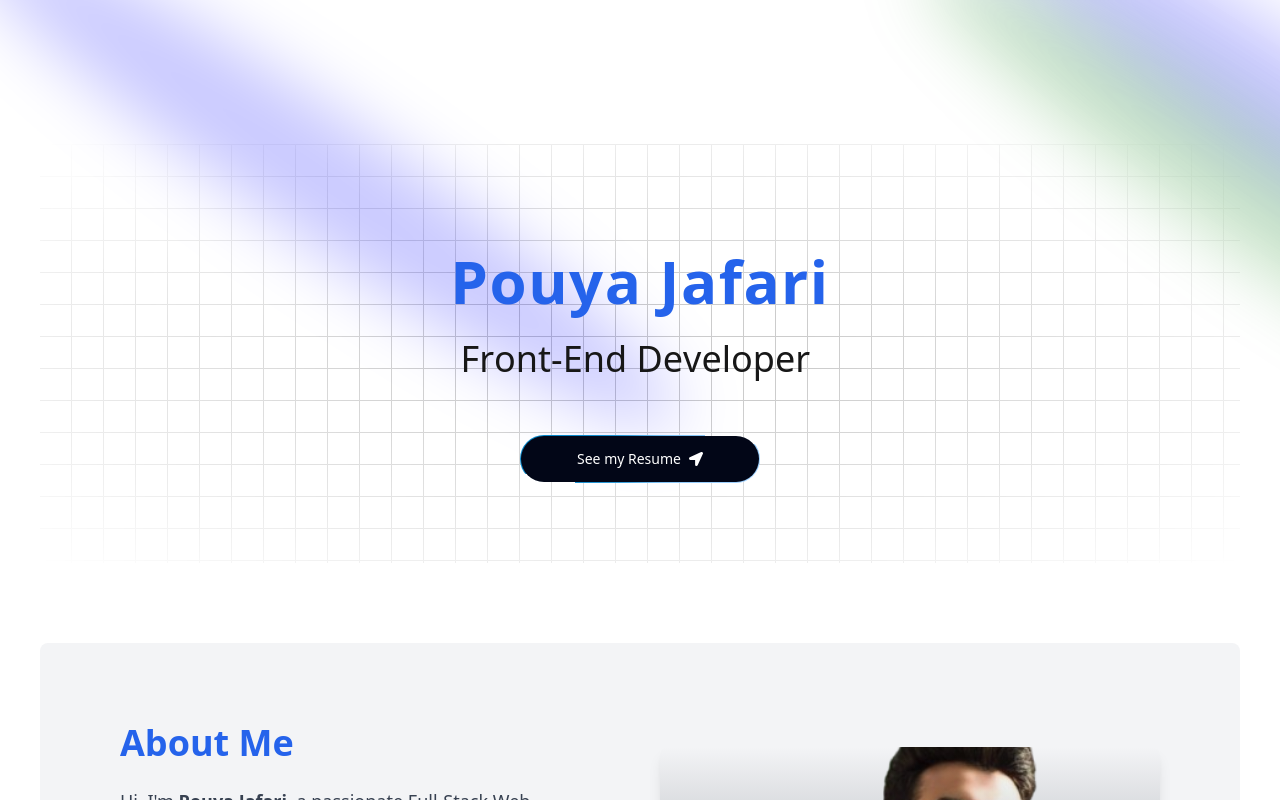
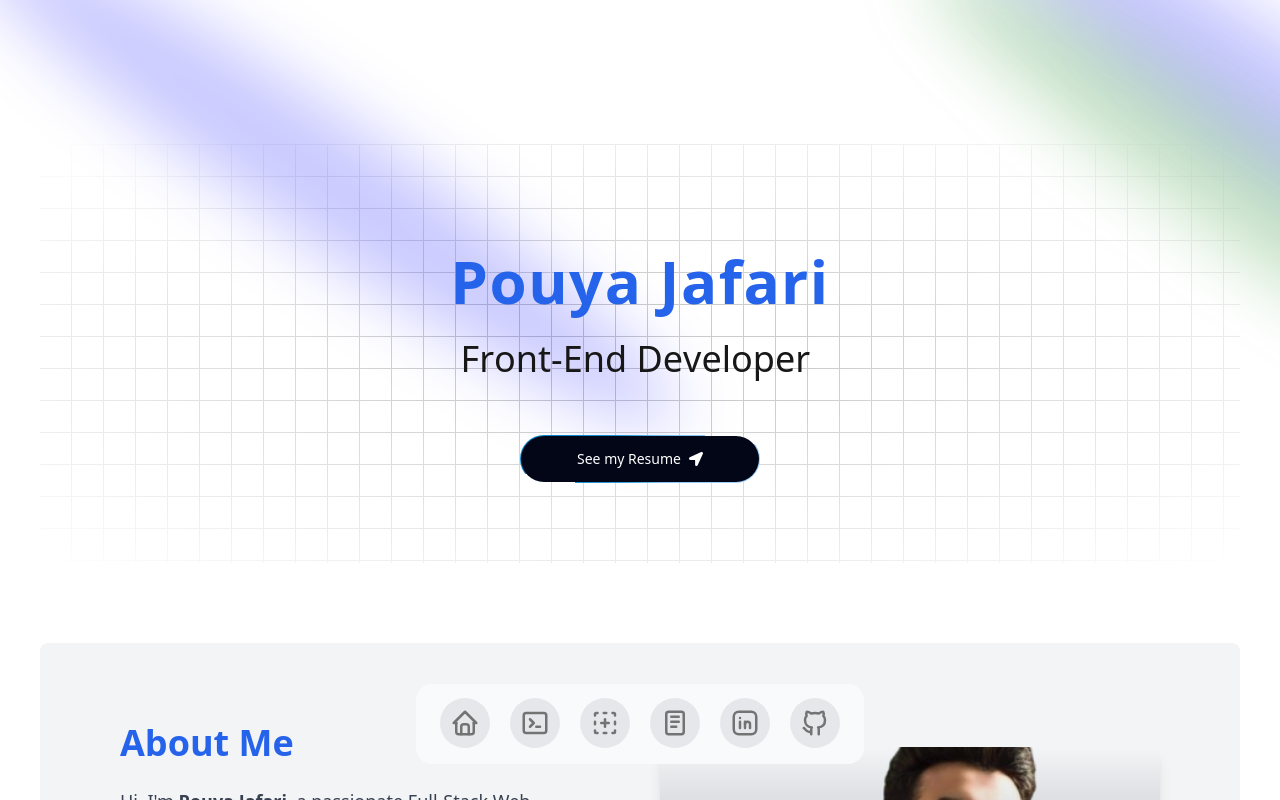
Before and after one commit to pouya-jafari/portfolio, a Next.js app: page / in a window 1280 px wide. Shown: the top 800 px of the page. Built offline with nearby package versions, Linux system fonts and the light colour scheme.

Commit message:
Created Floating Dock as navbar and added some styles to projects component

```diff
--- a/package.json
+++ b/package.json
@@ -9,6 +9,7 @@
     "lint": "next lint"
   },
   "dependencies": {
+    "@tabler/icons-react": "^3.22.0",
     "clsx": "^2.1.1",
     "framer-motion": "^11.11.17",
     "mini-svg-data-uri": "^1.4.4",
--- a/src/app/page.tsx
+++ b/src/app/page.tsx
@@ -3,6 +3,7 @@ import Contact from "@/components/Contact";
 import Hero from "@/components/Hero";
 import Projects from "@/components/Projects";
 import Skills from "@/components/Skills";
+import { FloatingDock } from "@/components/Dock";
 
 export default function Home() {
   return (
@@ -15,6 +16,7 @@ export default function Home() {
           <Projects />
           <Contact />
         </div>
+        <FloatingDock />
       </main>
     </div>
   );
--- /dev/null
+++ b/src/components/Dock.tsx
@@ -0,0 +1,63 @@
+import React from "react";
+import { FloatingDockComponent } from "@/components/ui/FloatingDock";
+import {
+  IconBrandGithub,
+  IconBrandLinkedin,
+  IconHome,
+  IconNewSection,
+  IconTerminal2,
+  IconNotes,
+} from "@tabler/icons-react";
+
+export function FloatingDock() {
+  const links = [
+    {
+      title: "Home",
+      icon: (
+        <IconHome className="h-full w-full text-neutral-500 dark:text-neutral-300" />
+      ),
+      href: "#home",
+    },
+
+    {
+      title: "Projects",
+      icon: (
+        <IconTerminal2 className="h-full w-full text-neutral-500 dark:text-neutral-300" />
+      ),
+      href: "#projects",
+    },
+    {
+      title: "Skills",
+      icon: (
+        <IconNewSection className="h-full w-full text-neutral-500 dark:text-neutral-300" />
+      ),
+      href: "#skills",
+    },
+    {
+      title: "Resume",
+      icon: (
+        <IconNotes className="h-full w-full text-neutral-500 dark:text-neutral-300" />
+      ),
+      href: "#",
+    },
+    {
+      title: "LinkedIn",
+      icon: (
+        <IconBrandLinkedin className="h-full w-full text-neutral-500 dark:text-neutral-300" />
+      ),
+      href: "https://www.linkedin.com/in/pouya-jafari/",
+    },
+    {
+      title: "GitHub",
+      icon: (
+        <IconBrandGithub className="h-full w-full text-neutral-500 dark:text-neutral-300" />
+      ),
+      href: "https://github.com/pouya-jafari/",
+    },
+  ];
+  return (
+    <div className="fixed bottom-6 right-6 z-100  max-sm:mb-20 md:bottom-4 md:right-1/2 md:transform md:translate-x-1/2">
+      <FloatingDockComponent mobileClassName="translate-y-20" items={links} />
+    </div>
+  );
+}
--- a/src/components/Projects.tsx
+++ b/src/components/Projects.tsx
@@ -24,6 +24,7 @@ type Project = {
   icons: { component: JSX.Element; color: string }[];
   github?: string;
   website?: string;
+  isWorking?: boolean;
 };
 
 const projects: Project[] = [
@@ -46,7 +47,7 @@ const projects: Project[] = [
     title: "Tanje Takeout Restaurant",
     image: tanjeImage,
     description:
-      "A visually appealing static website for a takeout restaurant, designed to display the menu, restaurant information, and customer testimonials. Built with React and Tailwind CSS for seamless responsiveness and fast load times.",
+      "A visually appealing static website for a takeout restaurant, designed to display the menu, restaurant information, and customer testimonials.",
     icons: [
       { component: <SiReact />, color: "#61DAFB" },
       { component: <SiTailwindcss />, color: "#06B6D4" },
@@ -60,7 +61,7 @@ const projects: Project[] = [
   {
     title: "Shamim Bakery",
     description:
-      "Still Working - A responsive e-commerce platform for a bakery with an integrated shopping cart, payment gateway, and product search functionality. Future features include order tracking, customer reviews, and personalized recommendations.",
+      "Still Working - A responsive e-commerce platform for a bakery with an integrated shopping cart, payment gateway, and product search functionality. ",
     icons: [
       { component: <SiReact />, color: "#61DAFB" },
       { component: <SiTailwindcss />, color: "#06B6D4" },
@@ -69,6 +70,7 @@ const projects: Project[] = [
     ],
     github: "https://github.com/pouya-jafari/ecommerce",
     website: "https://ecommerce-demo.com",
+    isWorking: true,
   },
   {
     title: "Chat App",
@@ -80,14 +82,24 @@ const projects: Project[] = [
     ],
     github: "https://github.com/pouya-jafari/new-project",
     website: "https://new-project.com",
+    isWorking: true,
   },
 ];
 
 const Projects = () => {
   const [showAll, setShowAll] = useState(false);
   const [activeProject, setActiveProject] = useState<number | null>(null);
+  const [modalOpen, setModalOpen] = useState(false);
+  const [modalContent, setModalContent] = useState<string>("");
 
   const handleToggle = () => setShowAll((prev) => !prev);
+
+  const handleProjectClick = (project: Project) => {
+    if (project.isWorking) {
+      setModalContent(`${project.title} is still under development!`);
+      setModalOpen(true);
+    }
+  };
 
   return (
     <div className="py-20 px-5" id="projects">
@@ -189,6 +201,7 @@ const Projects = () => {
                 transition={{ duration: 0.4 }}
                 className="relative group rounded-lg overflow-hidden shadow-lg bg-white dark:bg-gray-800"
               >
+                {project.image ? (
                   <motion.img
                     src={
                       typeof project.image === "string"
@@ -198,11 +211,21 @@ const Projects = () => {
                     alt={project.title}
                     className="w-full h-64 object-cover"
                   />
+                ) : (
+                  <div className="w-full h-64 bg-gradient-to-r from-blue-500 to-purple-500 flex items-center justify-center">
+                    <span className="text-5xl font-bold text-white">
+                      {project.title
+                        .split(" ")
+                        .map((word) => word[0])
+                        .join("")}
+                    </span>
+                  </div>
+                )}
                 <motion.div
                   initial={{ opacity: 0 }}
-                  animate={{ opacity: 1 }}
+                  whileHover={{ opacity: 1 }}
                   transition={{ duration: 0.3 }}
-                  className="absolute inset-0 bg-black bg-opacity-80 flex flex-col items-center justify-center text-white p-4 space-y-4"
+                  className="absolute inset-0 bg-black bg-opacity-80 flex flex-col items-center justify-center text-white p-4 space-y-4 opacity-0 group-hover:opacity-100"
                 >
                   <h3 className="text-xl font-semibold">{project.title}</h3>
                   <p className="text-sm text-gray-300">{project.description}</p>
--- /dev/null
+++ b/src/components/ui/FloatingDock.tsx
@@ -0,0 +1,200 @@
+"use client";
+import { cn } from "../../../lib/utils";
+import { IconLayoutNavbarCollapse } from "@tabler/icons-react";
+import {
+  AnimatePresence,
+  MotionValue,
+  motion,
+  useMotionValue,
+  useSpring,
+  useTransform,
+} from "framer-motion";
+import Link from "next/link";
+import { useRef, useState } from "react";
+
+export const FloatingDockComponent = ({
+  items,
+  desktopClassName,
+  mobileClassName,
+}: {
+  items: { title: string; icon: React.ReactNode; href: string }[];
+  desktopClassName?: string;
+  mobileClassName?: string;
+}) => {
+  return (
+    <>
+      <FloatingDockDesktop items={items} className={desktopClassName} />
+      <FloatingDockMobile items={items} className={mobileClassName} />
+    </>
+  );
+};
+
+const FloatingDockMobile = ({
+  items,
+  className,
+}: {
+  items: { title: string; icon: React.ReactNode; href: string }[];
+  className?: string;
+}) => {
+  const [open, setOpen] = useState(false);
+  return (
+    <div className={cn("relative block md:hidden", className)}>
+      <AnimatePresence>
+        {open && (
+          <motion.div
+            layoutId="nav"
+            className="absolute bottom-full mb-2 inset-x-0 flex flex-col gap-2"
+          >
+            {items.map((item, idx) => (
+              <motion.div
+                key={item.title}
+                initial={{ opacity: 0, y: 10 }}
+                animate={{
+                  opacity: 1,
+                  y: 0,
+                }}
+                exit={{
+                  opacity: 0,
+                  y: 10,
+                  transition: {
+                    delay: idx * 0.05,
+                  },
+                }}
+                transition={{ delay: (items.length - 1 - idx) * 0.05 }}
+              >
+                <Link
+                  href={item.href}
+                  key={item.title}
+                  className="h-10 w-10 rounded-full bg-gray-50 dark:bg-neutral-900 flex items-center justify-center"
+                >
+                  <div className="h-4 w-4">{item.icon}</div>
+                </Link>
+              </motion.div>
+            ))}
+          </motion.div>
+        )}
+      </AnimatePresence>
+      <button
+        onClick={() => setOpen(!open)}
+        className="h-10 w-10 rounded-full bg-gray-50 dark:bg-neutral-800 flex items-center justify-center"
+      >
+        <IconLayoutNavbarCollapse className="h-5 w-5 text-neutral-500 dark:text-neutral-400" />
+      </button>
+    </div>
+  );
+};
+
+const FloatingDockDesktop = ({
+  items,
+  className,
+}: {
+  items: { title: string; icon: React.ReactNode; href: string }[];
+  className?: string;
+}) => {
+  const mouseX = useMotionValue(Infinity);
+
+  return (
+    <motion.div
+      onMouseMove={(e) => mouseX.set(e.pageX)}
+      onMouseLeave={() => mouseX.set(Infinity)}
+      className={cn(
+        "fixed bottom-5 left-1/2 transform -translate-x-1/2 z-50 hidden md:flex h-20 gap-5 items-end rounded-2xl bg-gray-50 dark:bg-neutral-900 px-6 pb-4",
+        className
+      )}
+    >
+      {items.map((item) => (
+        <IconContainer mouseX={mouseX} key={item.title} {...item} />
+      ))}
+    </motion.div>
+  );
+};
+
+function IconContainer({
+  mouseX,
+  title,
+  icon,
+  href,
+}: {
+  mouseX: MotionValue;
+  title: string;
+  icon: React.ReactNode;
+  href: string;
+}) {
+  const ref = useRef<HTMLDivElement>(null);
+
+  const distance = useTransform(mouseX, (val) => {
+    const bounds = ref.current?.getBoundingClientRect() ?? { x: 0, width: 0 };
+
+    return val - bounds.x - bounds.width / 2;
+  });
+
+  // Slightly reduce hover and default sizes
+  const widthTransform = useTransform(distance, [-150, 0, 150], [50, 90, 50]);
+  const heightTransform = useTransform(distance, [-150, 0, 150], [50, 90, 50]);
+
+  const widthTransformIcon = useTransform(
+    distance,
+    [-150, 0, 150],
+    [30, 60, 30]
+  );
+  const heightTransformIcon = useTransform(
+    distance,
+    [-150, 0, 150],
+    [30, 60, 30]
+  );
+
+  const width = useSpring(widthTransform, {
+    mass: 0.1,
+    stiffness: 150,
+    damping: 12,
+  });
+  const height = useSpring(heightTransform, {
+    mass: 0.1,
+    stiffness: 150,
+    damping: 12,
+  });
+
+  const widthIcon = useSpring(widthTransformIcon, {
+    mass: 0.1,
+    stiffness: 150,
+    damping: 12,
+  });
+  const heightIcon = useSpring(heightTransformIcon, {
+    mass: 0.1,
+    stiffness: 150,
+    damping: 12,
+  });
+
+  const [hovered, setHovered] = useState(false);
+
+  return (
+    <Link href={href}>
+      <motion.div
+        ref={ref}
+        style={{ width, height }}
+        onMouseEnter={() => setHovered(true)}
+        onMouseLeave={() => setHovered(false)}
+        className="aspect-square rounded-full bg-gray-200 dark:bg-neutral-800 flex items-center justify-center relative"
+      >
+        <AnimatePresence>
+          {hovered && (
+            <motion.div
+              initial={{ opacity: 0, y: 10, x: "-50%" }}
+              animate={{ opacity: 1, y: 0, x: "-50%" }}
+              exit={{ opacity: 0, y: 2, x: "-50%" }}
+              className="px-2 py-0.5 whitespace-pre rounded-md bg-gray-100 border dark:bg-neutral-800 dark:border-neutral-900 dark:text-white border-gray-200 text-neutral-700 absolute left-1/2 -translate-x-1/2 -top-8 w-fit text-sm"
+            >
+              {title}
+            </motion.div>
+          )}
+        </AnimatePresence>
+        <motion.div
+          style={{ width: widthIcon, height: heightIcon }}
+          className="flex items-center justify-center"
+        >
+          {icon}
+        </motion.div>
+      </motion.div>
+    </Link>
+  );
+}
```
Also changed, not shown: 1 other file (tests, documents, lock files or other folders). Lines whose indentation alone changed are shown as unchanged.
